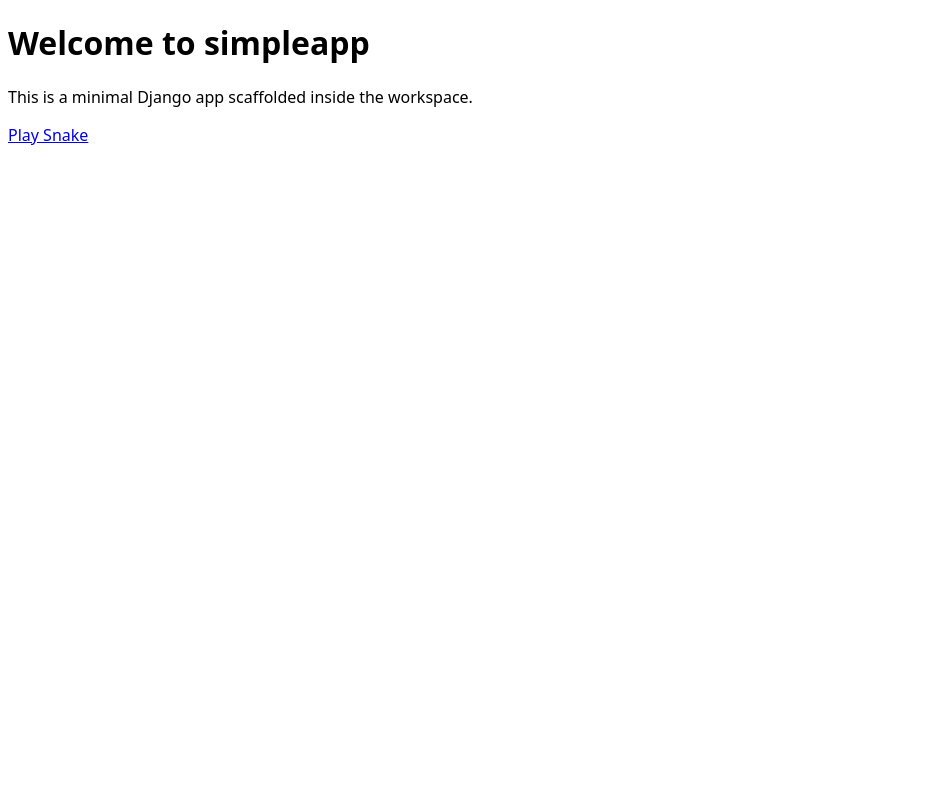
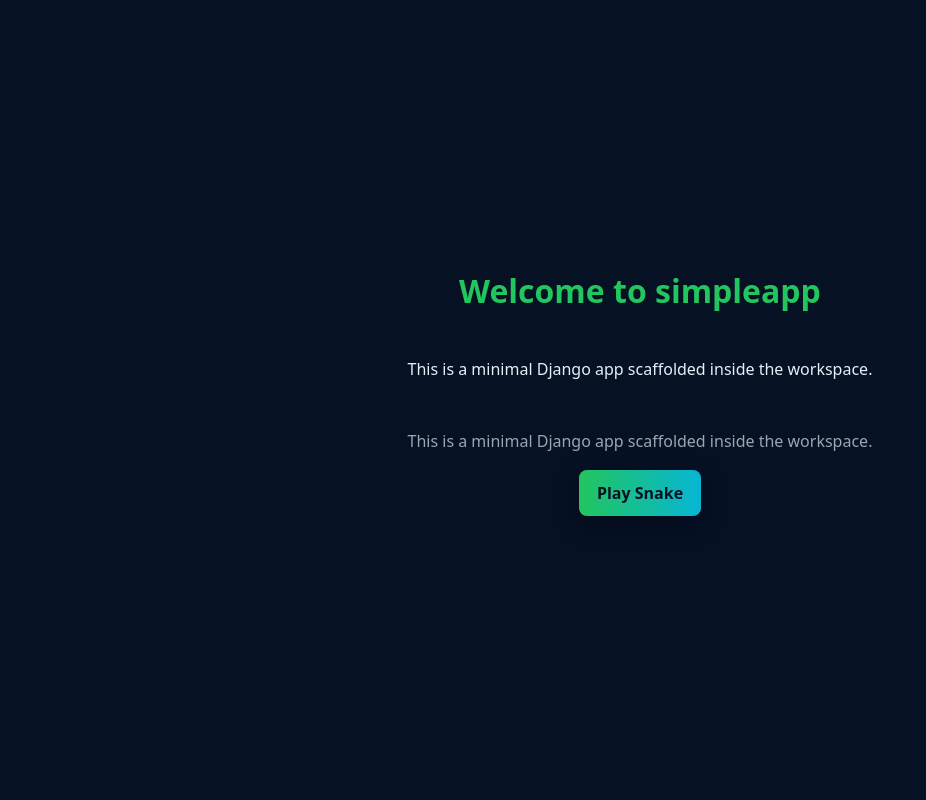
Before and after one commit to Hassan-Mallah/silver-octo-spork, a Django app: page / in a window 1280 px wide. Shown: the whole page, without its empty margins (0-926 px from the left). Run offline with Django 4.2, Linux system fonts and the light colour scheme.

Commit message:
- update style for home page + other pages

```diff
--- /dev/null
+++ b/simpleapp/static/simpleapp/css/global.css
@@ -0,0 +1,54 @@
+:root {
+  --bg: #071124;
+  --panel-bg: #0b1220;
+  --accent: #22c55e;
+  --accent-2: #06b6d4;
+  --text: #e6eef8;
+  --muted: #9aa6b2;
+  --font-family: system-ui, "Segoe UI", Arial, sans-serif;
+  --canvas-bg: #000;
+  --border: #222;
+  --radius: 8px;
+}
+
+*{box-sizing:border-box}
+body{
+  margin:0;
+  padding:24px;
+  min-height:100vh;
+  display:flex;
+  flex-direction:column;
+  gap:18px;
+  align-items:center;
+  justify-content:center;
+  background:var(--bg);
+  color:var(--text);
+  font-family:var(--font-family);
+  -webkit-font-smoothing:antialiased;
+}
+
+h1{ color:var(--accent); margin:0 0 12px 0 }
+
+.container{ max-width:900px; margin:0 auto; text-align:center; width:100% }
+
+.play-button{
+  display:inline-block;
+  padding:12px 18px;
+  background:linear-gradient(90deg,var(--accent),var(--accent-2));
+  color:#071124;
+  text-decoration:none;
+  border-radius:var(--radius);
+  font-weight:700;
+  box-shadow:0 8px 20px rgba(2,6,23,0.6);
+  transition:transform 150ms ease, box-shadow 150ms ease;
+}
+.play-button:hover{ transform:translateY(-2px); box-shadow:0 14px 30px rgba(2,6,23,0.6) }
+
+.muted{ color:var(--muted) }
+
+.page-header{ margin-bottom:18px }
+
+/* Helpful defaults for game area */
+.snake-wrap{ display:flex; align-items:center; flex-direction:column; gap:12px; padding:12px; }
+canvas{ background:var(--canvas-bg); display:block; image-rendering:pixelated; border:4px solid var(--border); border-radius:6px }
+.ui{ display:flex; gap:12px; align-items:center }
--- a/simpleapp/static/simpleapp/snake/style.css
+++ b/simpleapp/static/simpleapp/snake/style.css
@@ -1,7 +1,9 @@
-body { font-family: system-ui, Segoe UI, Arial, sans-serif; }
+body { font-family: var(--font-family); color:var(--text); }
 .snake-wrap{ display:flex; align-items:center; flex-direction:column; gap:12px; padding:12px; }
-canvas{background:#000; display:block; image-rendering:pixelated; border:4px solid #222;}
-.ui{display:flex; gap:12px; align-items:center;}
-#snake-overlay{position:fixed; inset:0; display:flex; align-items:center; justify-content:center; background:rgba(0,0,0,0.6); color:#fff; font-size:24px; flex-direction:column;}
-#snake-overlay.hidden{display:none;}
-.hidden{display:none;}
+canvas{ background:var(--canvas-bg); display:block; image-rendering:pixelated; border:4px solid var(--border); border-radius:6px }
+.ui{ display:flex; gap:12px; align-items:center }
+#snake-score{ color:var(--muted) }
+button{ background:linear-gradient(90deg,var(--accent),var(--accent-2)); color:#071124; border:none; padding:8px 12px; border-radius:6px; cursor:pointer }
+#snake-overlay{ position:fixed; inset:0; display:flex; align-items:center; justify-content:center; background:rgba(0,0,0,0.6); color:var(--text); font-size:24px; flex-direction:column }
+#snake-overlay.hidden{ display:none }
+.hidden{ display:none }
--- a/simpleapp/templates/simpleapp/game.html
+++ b/simpleapp/templates/simpleapp/game.html
@@ -5,6 +5,7 @@
     <meta name="viewport" content="width=device-width, initial-scale=1">
     <title>Snake Game</title>
     {% load static %}
+    <link rel="stylesheet" href="{% static 'simpleapp/css/global.css' %}">
     <link rel="stylesheet" href="{% static 'simpleapp/snake/style.css' %}">
   </head>
   <body>
--- a/simpleapp/templates/simpleapp/index.html
+++ b/simpleapp/templates/simpleapp/index.html
@@ -5,14 +5,20 @@
     <meta name="viewport" content="width=device-width, initial-scale=1">
     <title>Simple Django App</title>
     {% load static %}
-    <link rel="stylesheet" href="{% static 'simpleapp/snake/style.css' %}">
+    <link rel="stylesheet" href="{% static 'simpleapp/css/global.css' %}">
   </head>
   <body>
     <h1>Welcome to simpleapp</h1>
     <p>This is a minimal Django app scaffolded inside the workspace.</p>
 
-    <p>
-      <a href="{% url 'snake_game' %}" class="play-button">Play Snake</a>
-    </p>
+    <div class="container">
+      <div class="page-header">
+        <p class="muted">This is a minimal Django app scaffolded inside the workspace.</p>
+      </div>
+
+      <p>
+        <a href="{% url 'snake_game' %}" class="play-button">Play Snake</a>
+      </p>
+    </div>
   </body>
 </html>
```
